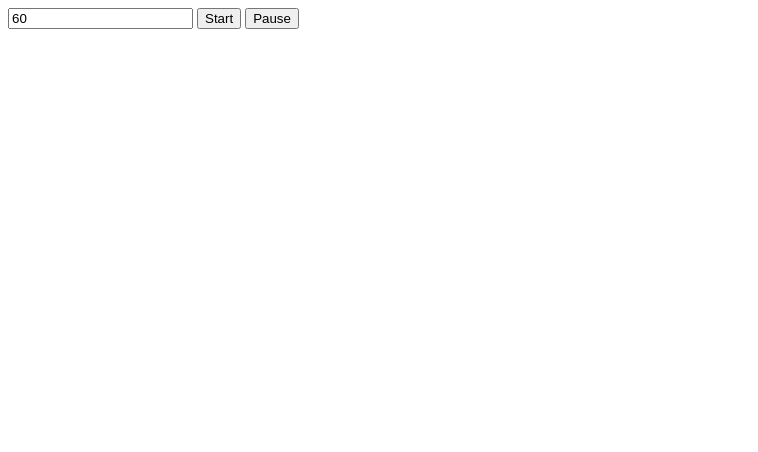
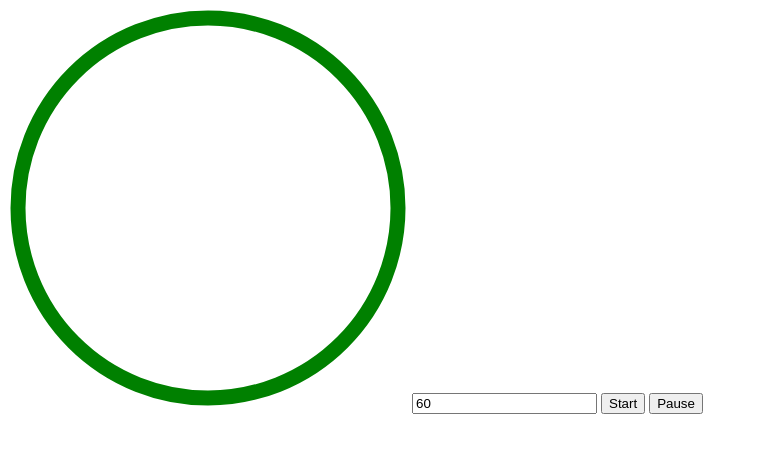
Before and after one commit to mdr-uma/revolving-timer, a plain HTML site: page index.html in a window 1280 px wide. Shown: the whole page, without its empty margins (0-758 px from the left). Drawn offline with Linux system fonts and the light colour scheme.

Commit message:
add svg circle for animation

```diff
--- a/index.html
+++ b/index.html
@@ -7,6 +7,18 @@
     <title>Timer</title>
 </head>
 <body>
+    <svg height="400" width="400" >
+        <circle
+            r="190"
+            cx="200"
+            cy="200"
+            fill="transparent"
+            stroke="green"
+            stroke-width="15"
+            transform="rotate(-90 200 200)"
+        />
+    </svg>
+
     <input id="duration" value="60"/>
     <button id="start">Start</button>
     <button id="pause">Pause</button>
```
